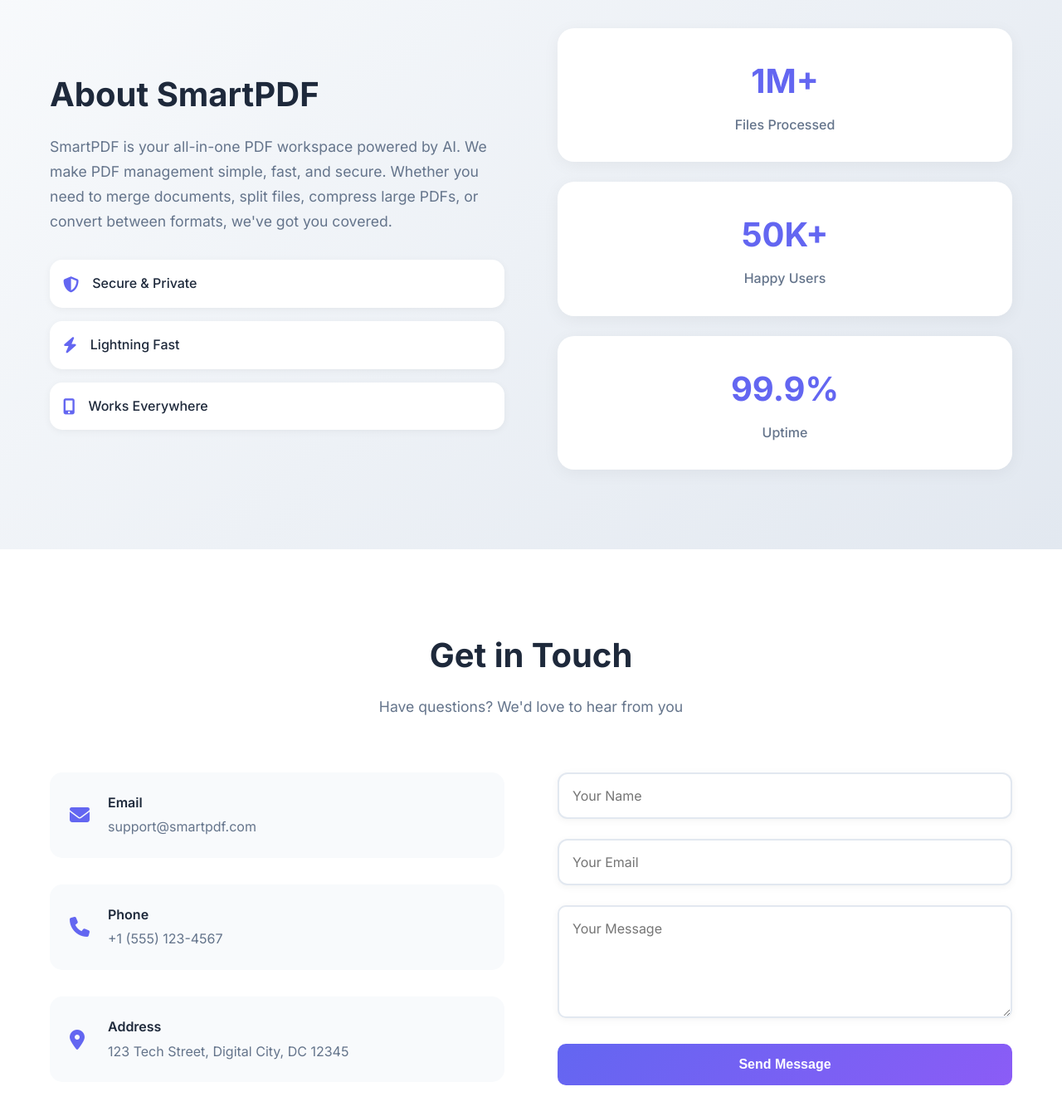
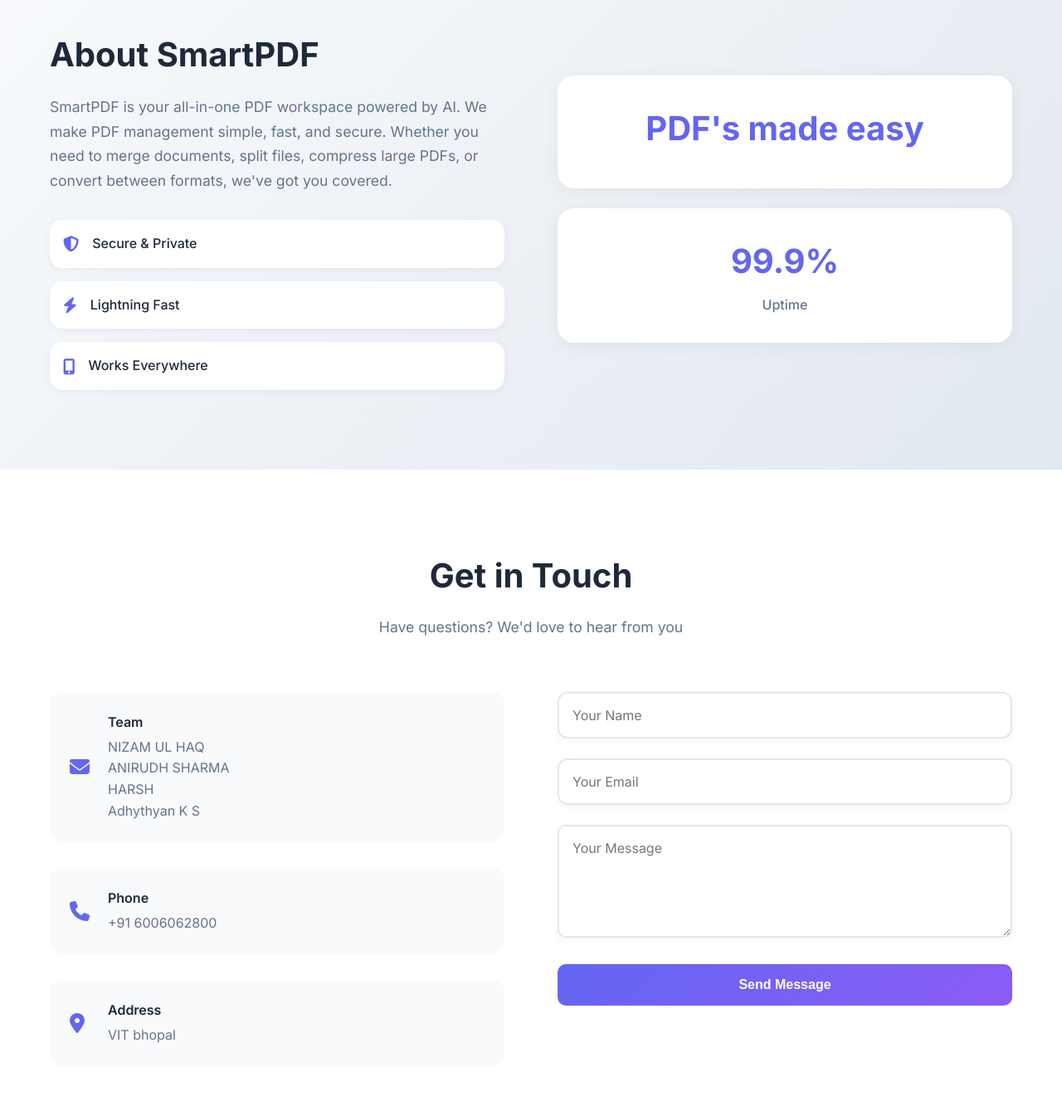
Before and after one commit to nizamulhaq500/Smart-PDF-tool, a plain HTML site: page index.html in a window 1280 px wide. Shown: the part 2020-3359 px from the top of the page at 83% size. Drawn offline with Linux system fonts and the light colour scheme.

Commit message:
Updated HTML UI

```diff
--- a/index.html
+++ b/index.html
@@ -135,12 +135,10 @@
                 <div class="about-image">
                     <div class="stats">
                         <div class="stat">
-                            <h3>1M+</h3>
-                            <p>Files Processed</p>
-                        </div>
-                        <div class="stat">
-                            <h3>50K+</h3>
-                            <p>Happy Users</p>
+                            <h3>PDF's made easy</h3>
+
+
+
                         </div>
                         <div class="stat">
                             <h3>99.9%</h3>
@@ -164,22 +162,26 @@
                     <div class="contact-item">
                         <i class="fas fa-envelope"></i>
                         <div>
-                            <h4>Email</h4>
-                            <p>support@smartpdf.com</p>
+                            <h4>Team</h4>
+                            <p>NIZAM UL HAQ</p>
+                            <p>ANIRUDH SHARMA</p>
+                            <p>HARSH</p>
+                            <p>Adhythyan K S</p>
+
                         </div>
                     </div>
                     <div class="contact-item">
                         <i class="fas fa-phone"></i>
                         <div>
                             <h4>Phone</h4>
-                            <p>+1 (555) 123-4567</p>
+                            <p>+91 6006062800</p>
                         </div>
                     </div>
                     <div class="contact-item">
                         <i class="fas fa-map-marker-alt"></i>
                         <div>
                             <h4>Address</h4>
-                            <p>123 Tech Street, Digital City, DC 12345</p>
+                            <p>VIT bhopal</p>
                         </div>
                     </div>
                 </div>
```
